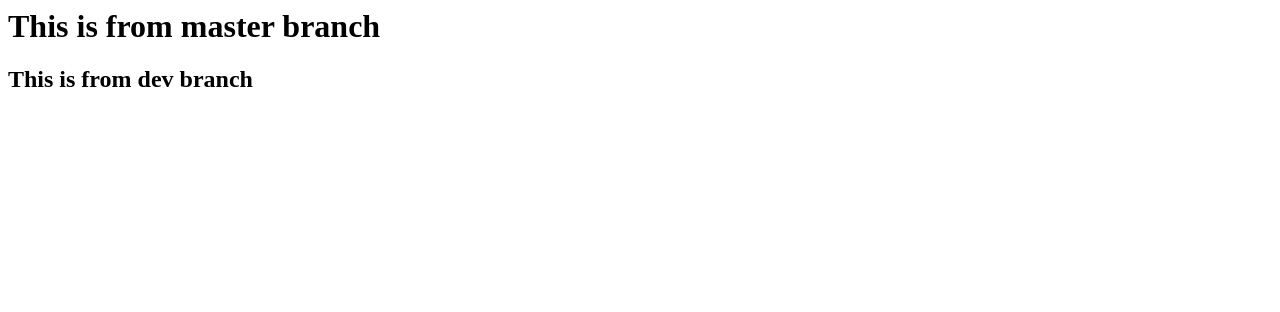
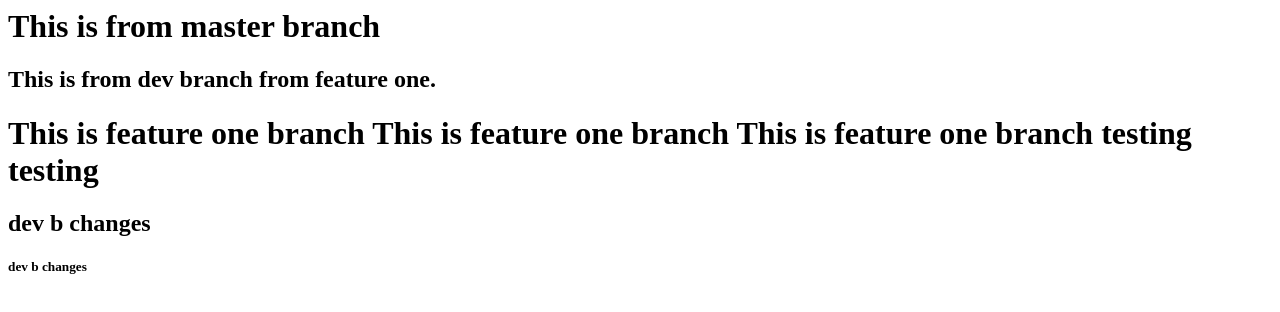
Before and after one commit to srikanthgvs/mergecheck, a plain HTML site: page index.html in a window 1280 px wide. Drawn offline with Linux system fonts and the light colour scheme.

Commit message:
Dev (#2)
* feature one changes.

* modified h2 from dev.

* t

* t

* ttt

* h5 (#1)

Co-authored-by: Sriram Nagulapaty <sriram@bluelakes-technology.com>

---------

Co-authored-by: Sriram Nagulapaty <sriram@bluelakes-technology.com>

```diff
--- a/index.html
+++ b/index.html
@@ -2,5 +2,22 @@
     This is from master branch
 </h1>
 <h2>
-    This is from dev branch
+    This is from dev branch from feature one.
 </h2>
+<h1>
+    This is feature one branch
+
+    This is feature one branch
+
+    This is feature one branch
+    testing
+    testing
+</h1>
+
+<h2>
+    dev b changes
+</h2>
+
+<h5>
+    dev b changes
+</h5>
```
